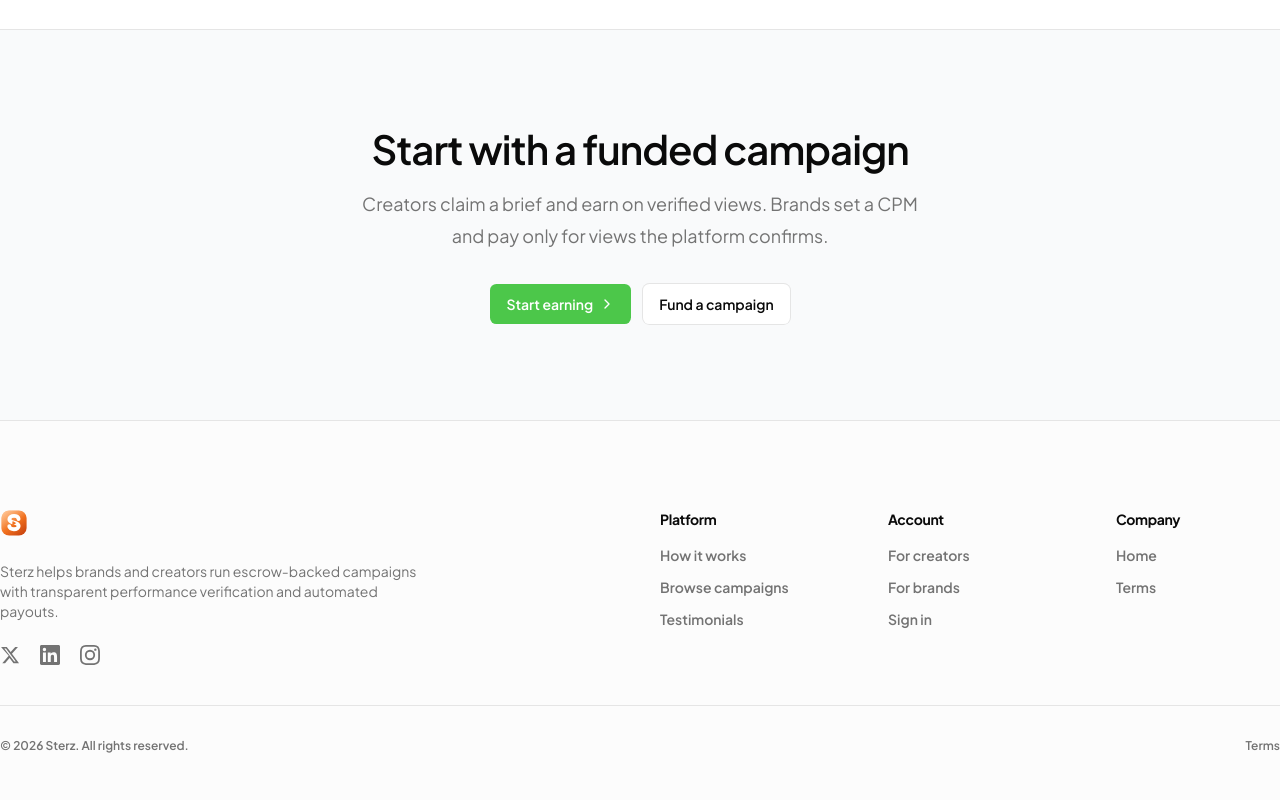
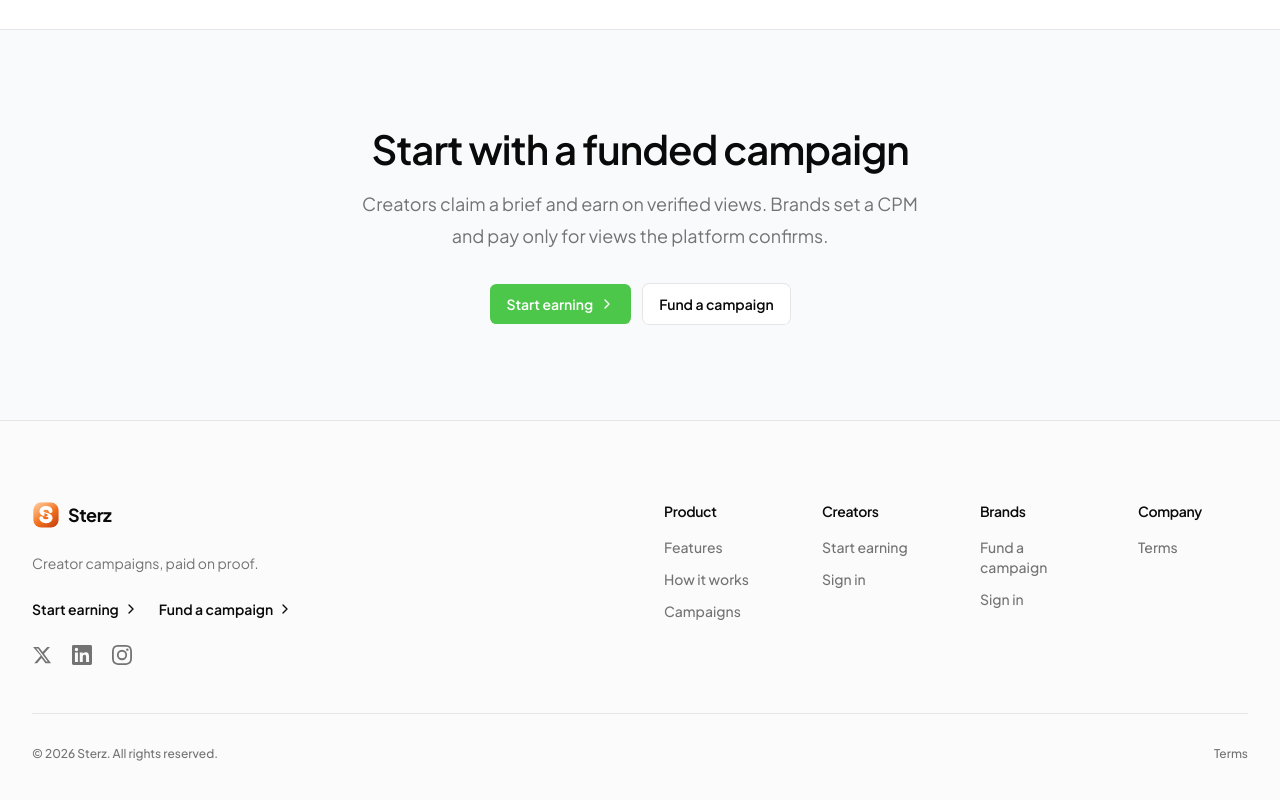
Before and after one commit to samuel-sarmah/ster, a Next.js app: page / in a window 1280 px wide. Shown: the part 3554-4354 px from the top of the page. Built offline with nearby package versions, Linux system fonts and the light colour scheme; no server answers; the database is empty.

Commit message:
feat(footer): trim footer links and restyle

```diff
--- a/components/footer7.tsx
+++ b/components/footer7.tsx
@@ -1,5 +1,6 @@
 "use client"
 
+import { ChevronRight } from "lucide-react";
 import { cn } from "@/lib/utils";
 
 const TwitterIcon = ({ className }: { className?: string }) => (
@@ -51,6 +52,8 @@ interface FooterLogo {
 interface FooterBasicProps {
   logo?: FooterLogo;
   description?: string;
+  /** Primary actions shown under the tagline, e.g. "Get started ›". */
+  ctas?: FooterLink[];
   sections?: FooterSection[];
   socialLinks?: FooterSocialLink[];
   copyright?: string;
@@ -132,6 +135,7 @@ const Footer7 = (props: Props) => {
     logo,
     sections,
     description,
+    ctas,
     socialLinks,
     copyright,
     legalLinks,
@@ -142,23 +146,39 @@ const Footer7 = (props: Props) => {
   };
 
   return (
-    <section className={cn("border-t border-border bg-muted/30 py-14 md:py-18 lg:py-22", className)}>
-      <div className="container mx-auto">
-        <div className="flex w-full flex-col justify-between gap-10 lg:flex-row lg:items-start lg:text-left">
+    <section className={cn("border-t border-border bg-muted/40 py-16 lg:py-20", className)}>
+      <div className="mx-auto w-full max-w-[1280px] px-6 lg:px-8">
+        <div className="flex w-full flex-col justify-between gap-12 lg:flex-row lg:items-start lg:text-left">
           <div className="flex w-full flex-col justify-between gap-6 lg:items-start">
             <div className="flex items-center gap-2 lg:justify-start">
-              <a href={logo?.url}>
+              <a href={logo?.url} className="flex items-center gap-2">
                 <img
                   src={logo?.src}
                   alt={logo?.alt}
                   title={logo?.title}
                   className="h-7"
                 />
+                <span className="text-lg font-bold tracking-tight text-foreground">{logo?.title}</span>
               </a>
             </div>
             <p className="max-w-[70%] text-sm text-muted-foreground">
               {description}
             </p>
+            {ctas && ctas.length > 0 && (
+              <ul className="flex flex-wrap items-center gap-5">
+                {ctas.map((cta) => (
+                  <li key={cta.name}>
+                    <a
+                      href={cta.href}
+                      className="inline-flex items-center gap-1 text-sm font-semibold text-foreground transition-colors hover:text-accent"
+                    >
+                      {cta.name}
+                      <ChevronRight className="size-4" />
+                    </a>
+                  </li>
+                ))}
+              </ul>
+            )}
             <ul className="flex items-center space-x-5 text-muted-foreground">
               {socialLinks?.map((social, idx) => (
                 <li key={idx} className="font-medium">
@@ -169,15 +189,15 @@ const Footer7 = (props: Props) => {
               ))}
             </ul>
           </div>
-          <div className="grid w-full gap-8 md:grid-cols-3 lg:gap-16">
-            {sections?.slice(0, 3).map((section, sectionIdx) => (
+          <div className="grid w-full gap-8 sm:grid-cols-2 lg:grid-cols-4 lg:gap-12">
+            {sections?.slice(0, 4).map((section, sectionIdx) => (
               <div key={sectionIdx}>
-                <h3 className="mb-4 text-sm font-bold tracking-tight text-foreground">
+                <h3 className="mb-4 text-sm font-semibold tracking-tight text-foreground">
                   {section.title}
                 </h3>
                 <ul className="space-y-3 text-sm text-muted-foreground">
                   {section.links.map((link, linkIdx) => (
-                    <li key={linkIdx} className="font-semibold">
+                    <li key={linkIdx} className="font-medium">
                       <a href={link.href} className="transition-colors duration-200 hover:text-accent">{link.name}</a>
                     </li>
                   ))}
@@ -186,7 +206,7 @@ const Footer7 = (props: Props) => {
             ))}
           </div>
         </div>
-        <div className="mt-10 flex flex-col justify-between gap-4 border-t border-border py-8 text-xs font-semibold text-muted-foreground md:flex-row md:items-center md:text-left">
+        <div className="mt-12 flex flex-col justify-between gap-4 border-t border-border pt-8 text-xs font-medium text-muted-foreground md:flex-row md:items-center md:text-left">
           <p className="order-2 lg:order-1">{copyright}</p>
           <ul className="order-1 flex flex-col gap-2 md:order-2 md:flex-row">
             {legalLinks?.map((link, idx) => (
--- a/components/site-footer.tsx
+++ b/components/site-footer.tsx
@@ -2,7 +2,7 @@
 
 import { Footer7 } from "@/components/footer7";
 
-const TwitterIcon = ({ className }: { className?: string }) => (
+const XIcon = ({ className }: { className?: string }) => (
   <svg viewBox="0 0 24 24" fill="currentColor" className={className} aria-hidden>
     <path d="M18.244 2.25h3.308l-7.227 8.26 8.502 11.24H16.17l-4.714-6.231-5.401 6.231H2.745l7.73-8.835L1.254 2.25H8.08l4.713 6.231zm-1.161 17.52h1.833L7.084 4.126H5.117z" />
   </svg>
@@ -21,41 +21,47 @@ const InstagramIcon = ({ className }: { className?: string }) => (
 export function SiteFooter() {
   return (
     <Footer7
-      className=""
       logo={{
         url: "/",
         src: "/logo.svg",
         alt: "Sterz",
         title: "Sterz",
       }}
-      description="Sterz helps brands and creators run escrow-backed campaigns with transparent performance verification and automated payouts."
+      description="Creator campaigns, paid on proof."
+      ctas={[
+        { name: "Start earning", href: "/signup" },
+        { name: "Fund a campaign", href: "/signup?role=brand" },
+      ]}
       sections={[
         {
-          title: "Platform",
+          title: "Product",
           links: [
+            { name: "Features", href: "/#features" },
             { name: "How it works", href: "/#how-it-works" },
-            { name: "Browse campaigns", href: "/#marketplace" },
-            { name: "Testimonials", href: "/#testimonials" },
+            { name: "Campaigns", href: "/#marketplace" },
           ],
         },
         {
-          title: "Account",
+          title: "Creators",
           links: [
-            { name: "For creators", href: "/signup" },
-            { name: "For brands", href: "/signup?role=brand" },
+            { name: "Start earning", href: "/signup" },
+            { name: "Sign in", href: "/login" },
+          ],
+        },
+        {
+          title: "Brands",
+          links: [
+            { name: "Fund a campaign", href: "/signup?role=brand" },
             { name: "Sign in", href: "/login" },
           ],
         },
         {
           title: "Company",
-          links: [
-            { name: "Home", href: "/" },
-            { name: "Terms", href: "/terms" },
-          ],
+          links: [{ name: "Terms", href: "/terms" }],
         },
       ]}
       socialLinks={[
-        { icon: <TwitterIcon className="size-5" />, href: "https://x.com", label: "X" },
+        { icon: <XIcon className="size-5" />, href: "https://x.com", label: "X" },
         { icon: <LinkedinIcon className="size-5" />, href: "https://www.linkedin.com", label: "LinkedIn" },
         { icon: <InstagramIcon className="size-5" />, href: "https://www.instagram.com", label: "Instagram" },
       ]}
```
